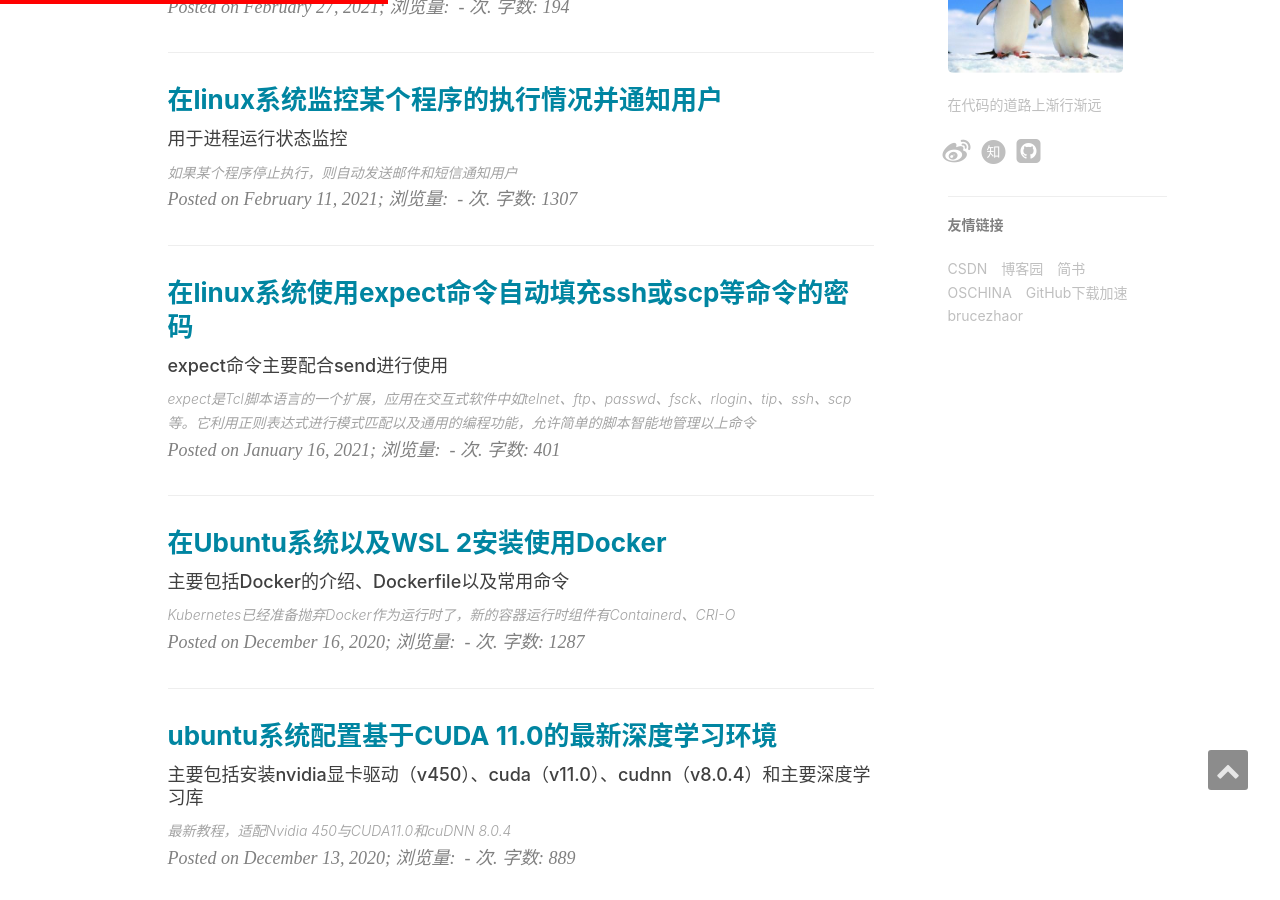
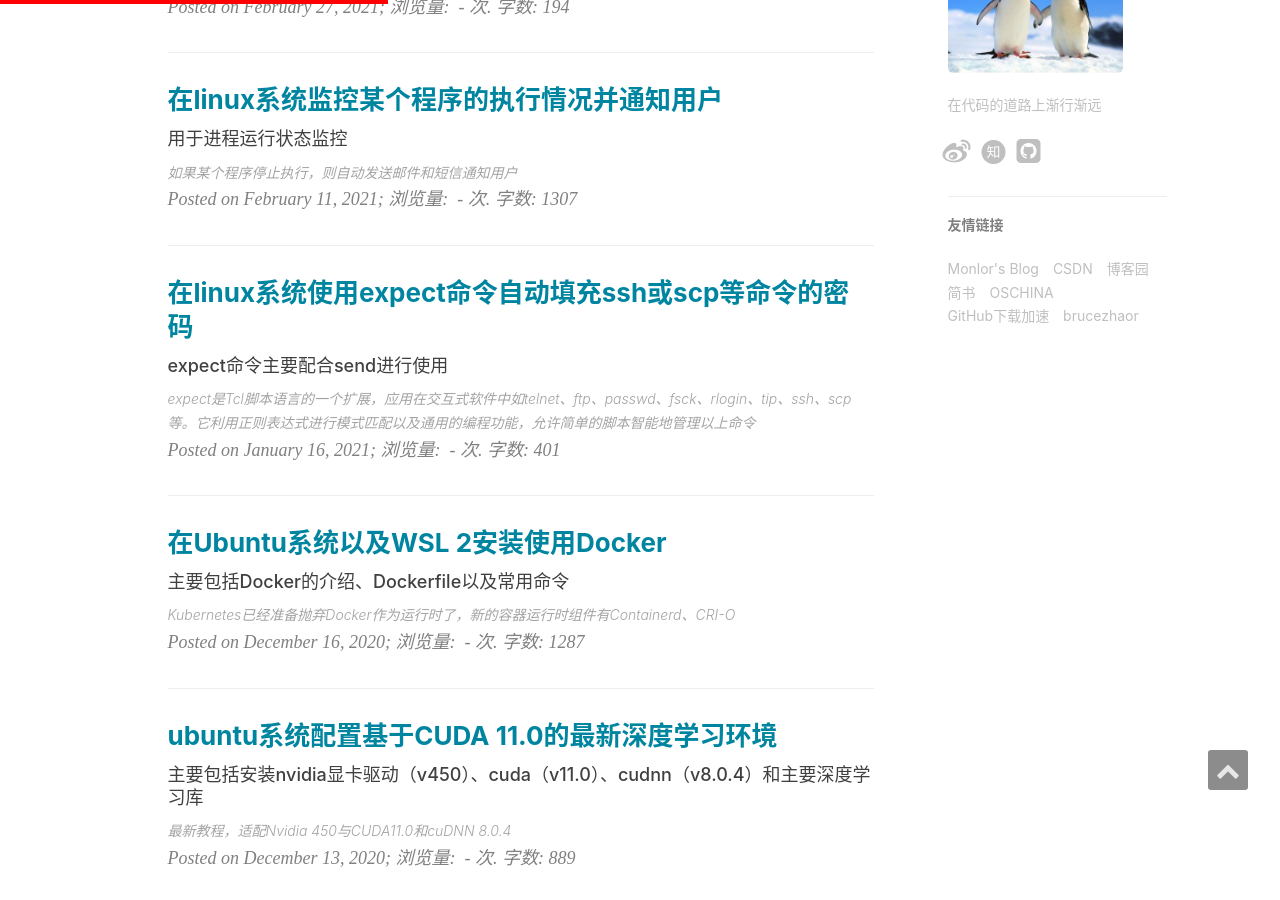
Before and after one commit to zfb132/zfb132.github.com, a Jekyll site: the page built from index.html, in a window 1280 px wide and 900 px high, scrolled down 577 px. Built offline with Jekyll 4.4.1, drawn with Linux system fonts in a browser that asks for light colours; nearby versions of some CDN libraries; the list of posts is cut into pages by our own code; comment, search, counter and statistics services are not loaded.

Commit message:
add friend: monlor.com

```diff
--- a/_config.yml
+++ b/_config.yml
@@ -51,6 +51,10 @@ sidebar-avatar: /img/me2.jpg
 # Friends
 friends: [
   {
+    title: "Monlor's Blog",
+    href: "https://www.monlor.com"
+  },
+  {
     title: "CSDN",
     href: "https://blog.csdn.net/qq_32507255/"
   },
```
